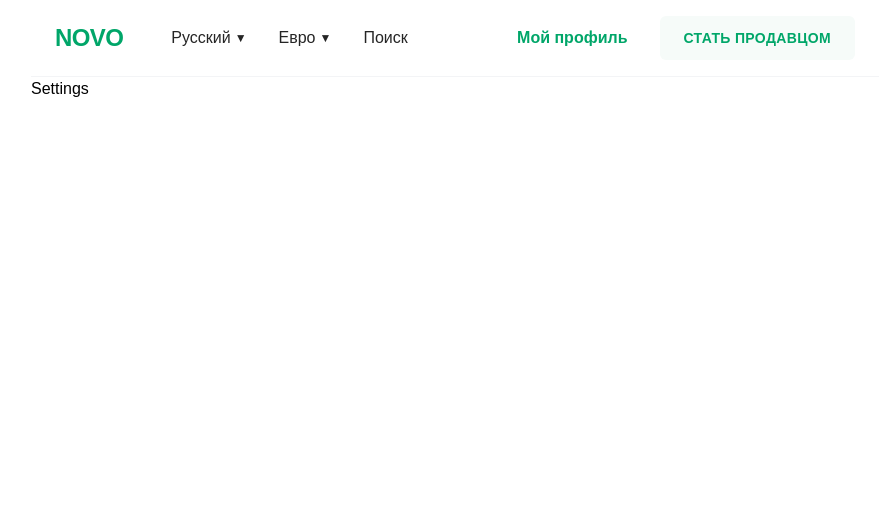
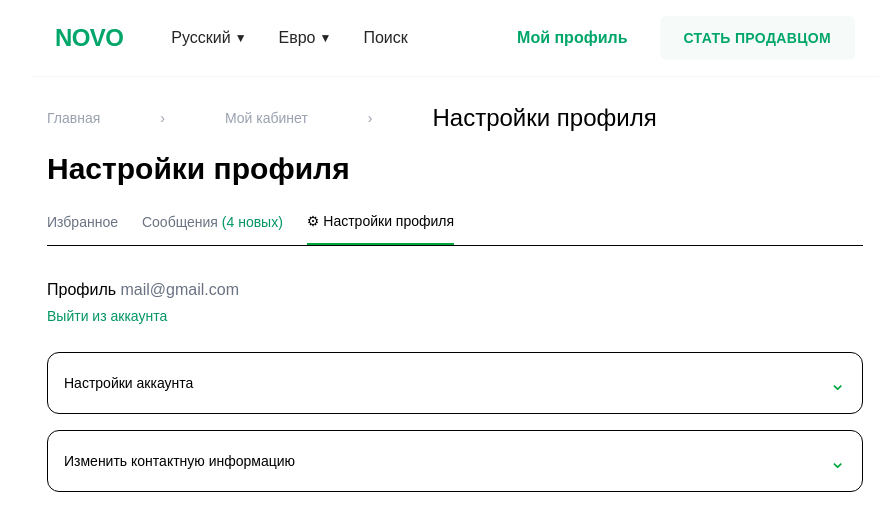
Before and after one commit to raimkulovbaiel1/fsd-next-app, a Next.js app: page /settings in a window 1280 px wide. Shown: the top 530 px of the page, without its empty margins (185-1079 px from the left). Built offline with nearby package versions, Linux system fonts and the light colour scheme.

Commit message:
added Settings

```diff
--- a/src/widgets/Settings/Settings.tsx
+++ b/src/widgets/Settings/Settings.tsx
@@ -1,8 +1,72 @@
-import { FC } from 'react'
+"use client";
 
- const Settings: FC = () => {
+import Link from "next/link";
+
+export default function ProfileSettingsPage() {
   return (
-    <div>Settings</div>
-  )
+    <div className="max-w-5xl mx-auto px-4 py-6">
+      <nav className="text-sm text-gray-400  mb-4">
+        <ol className="flex flex-wrap items-center gap-15">
+          <li>
+            <Link href="/" className="hover:text-black">
+              Главная
+            </Link>
+          </li>
+          <span>›</span>
+          <li>
+            <Link href="/cabinet" className="hover:text-black">
+              Мой кабинет
+            </Link>
+          </li>
+          <span>›</span>
+          <li className="text-black font-medium text-[24px]">
+            Настройки профиля
+          </li>
+        </ol>
+      </nav>
+
+      <h1 className="text-3xl sm:text-3xl font-bold mb-6">
+        Настройки профиля
+      </h1>
+
+      <div className="flex gap-6 border-b mb-8 text-sm">
+        <button className="pb-3 text-gray-500 hover:text-black">
+          Избранное
+        </button>
+
+        <button className="pb-3 text-gray-500 hover:text-black">
+          Сообщения <span className="text-[#009661]">(4 новых)</span>
+        </button>
+
+        <button className="pb-3 border-b-2 border-green-600 text-black font-medium flex items-center gap-2">
+          ⚙ Настройки профиля
+        </button>
+      </div>
+
+      <div className="mb-6 mt-[20px] ">
+        <p className="text-base font-medium mt-1.5">
+          Профиль <span className="text-gray-500">mail@gmail.com</span>
+        </p>
+
+        <button className="text-sm text-[#009661] hover:underline mt-1">
+          Выйти из аккаунта
+        </button>
+      </div>
+
+      <div className="space-y-4">
+        <Accordion title="Настройки аккаунта" />
+        <Accordion title="Изменить контактную информацию" />
+      </div>
+    </div>
+  );
 }
-export default Settings;
+
+
+function Accordion({ title }: { title: string }) {
+  return (
+    <div className="bg-white rounded-xl border px-4 py-4 flex items-center justify-between cursor-pointer hover:bg-gray-50 transition">
+      <span className="text-sm font-medium">{title}</span>
+      <span className="text-green-600 text-xl">⌄</span>
+    </div>
+  );
+}
```
Also changed, not shown: src/app/settings/page.tsx (+5 -4 lines).
